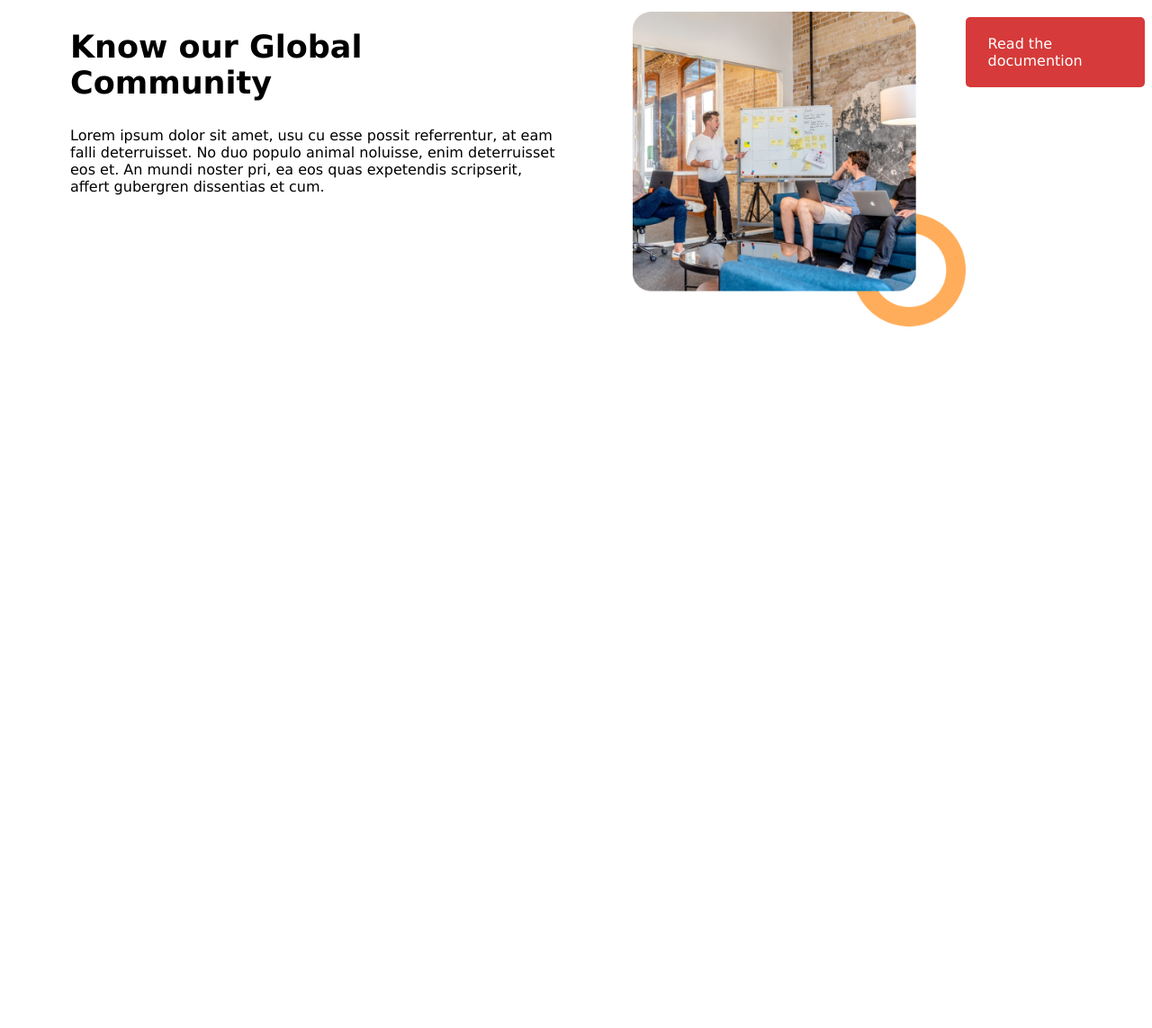
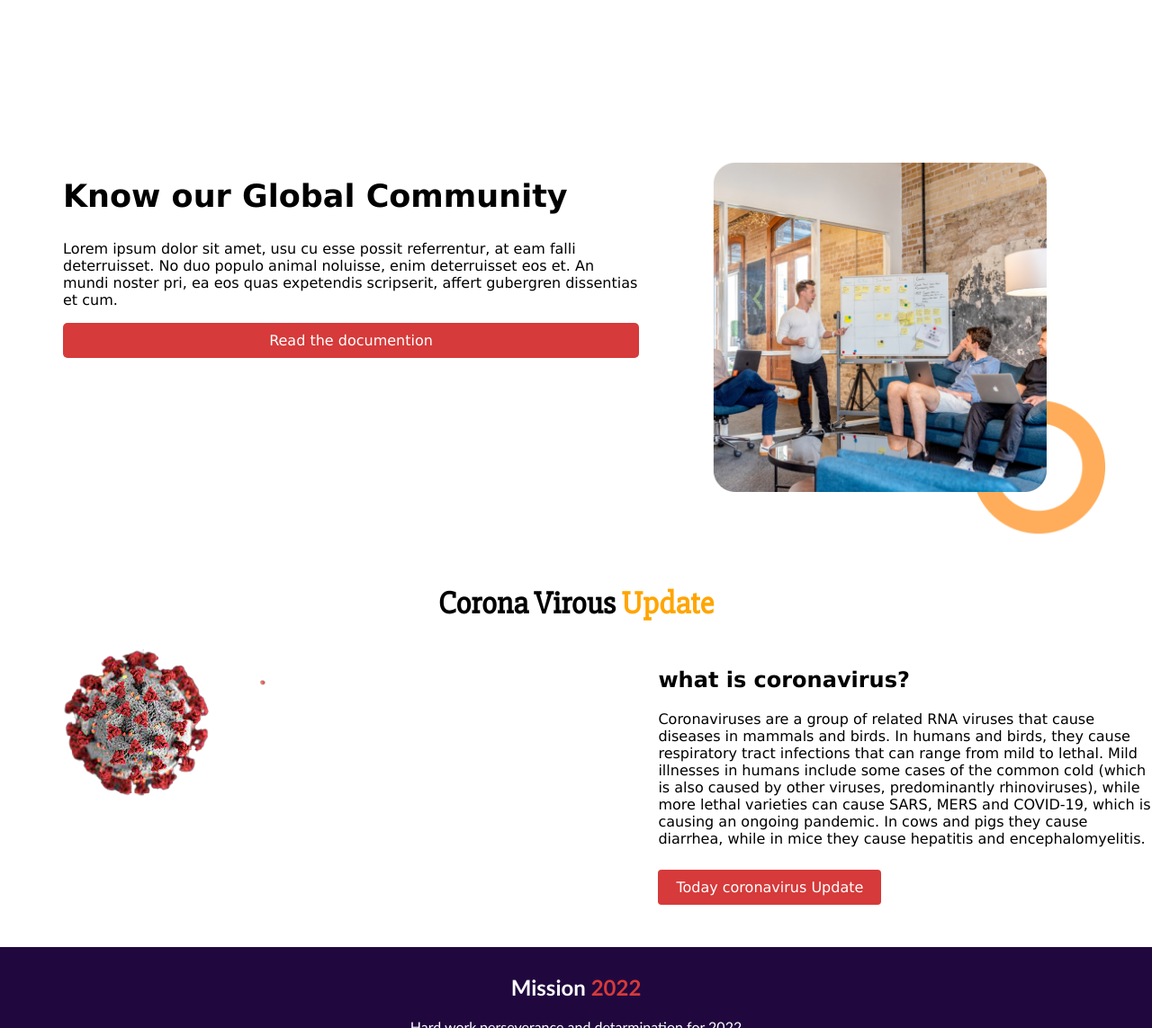
Before and after one commit to tanimahmed71/mission-2021, a plain HTML site: page index.html in a window 1280 px wide. Shown: the part 1657-2800 px from the top of the page at 90% size. Before the commit the page ends 2052 px from the top, so only its background shows below. Drawn offline with Linux system fonts and the light colour scheme.

Commit message:
pre final

```diff
--- a/index.html
+++ b/index.html
@@ -15,10 +15,10 @@
     <div class="display-side-by-side">
        <div class="first-sec-div-1">
             <div id="border-color"><h1 class="google-font-design">Stay Focused on <span class="span-color">Mission 2022</span></h1></div>
-            <p>My name is tanim ahmed.I learn a wev developer with jhankar guru.My linkedin profil here.</p>
-
-           <div> <a  class="link-botton-design"        target="-blank" href="https://www.linkedin.com/in/tanim-ahmed-9526b920b/">EXPLORE NOW</a> <br>
-           </div>
+            <p>My name is tanim ahmed.I learn a wev developer with jhankar guru.My linkedin profil here.</p><br>
+            <div>
+                <a class="first-link-botton-design" target="-blank" href="https://www.linkedin.com/in/tanim-ahmed-9526b920b/">Explore now</a>
+            </div> <br>
            <div><p>Scroll down to explore more  about us</p>
            </div>
 
@@ -50,7 +50,7 @@
 
             </div>
     </section>
-<section>
+<section class="section-3">
     <div class="sec-3-div-1">
           <div>
           <img class="section-3-img" src="images/pictures/shape-11.jpg" alt="">
@@ -71,14 +71,33 @@
         falli deterruisset. No duo populo animal noluisse, enim deterruisset
         eos et. An mundi noster pri, ea eos quas expetendis scripserit, affert
         gubergren dissentias et cum.</p>
+        <div><p class="link-botton-design-1-or-2">Read the documention</p></div>
     </div>
 
     <div class="sec-4-div-2"> <img id="photo-weith" src="images/pictures/shape-12.png" alt="">
      </div>
-     <div><p class="link-botton-design-1-or-2">Read the documention</p></div>
+
 </section>
+<section class="section-5">
+     <div class="google-font-design"><h1 id="sec-5-h1" class="sec-3-font">Corona Virous <span class="span-color"> Update</span></h1>
+     </div>
+        <div class="sec-5">
+            <div class="sec-5-div-1"><img src="images/pictures/download-removebg-preview.png" alt=""></div>
+             <div class="sec-5-div-2">
+                 <h1>what is coronavirus?</h1>
+                 <p>Coronaviruses are a group of related RNA viruses that cause diseases in mammals and birds. In humans and birds, they cause respiratory tract infections that can range from mild to lethal. Mild illnesses in humans include some cases of the common cold (which is also caused by other viruses, predominantly rhinoviruses), while more lethal varieties can cause SARS, MERS and COVID-19, which is causing an ongoing pandemic. In cows and pigs they cause diarrhea, while in mice they cause hepatitis and encephalomyelitis.</p><br>
+                 <a  class="first-link-botton-design" target="-blank" href="https://www.worldometers.info/coronavirus/">Today coronavirus Update</a><br><br><br><br>
+             </div>
+      </div>
 
 
 
+</section>
+<section>
+      <div class="section-6-div-1"><h1> Mission <span class="section-6-span"> 2022</span></h1>
+        <p>Hard work,perseverance and detarmination for 2022</p><br>
+    </div>
+</section>
+
 </body>
 </html>
--- a/style.css
+++ b/style.css
@@ -1,5 +1,6 @@
 body{
    font-family: Verdana, Geneva, Tahoma, sans-serif;
+   margin: 0%;
 }
 .display-side-by-side{
     display: flex;
@@ -16,8 +17,14 @@ body{
    padding-right: 50px;
    margin-left: 96px;
    padding-left: 20px;
+}
+#border-color {
+    border-left: 5px solid;
+    border-image: linear-gradient( red ,orange);
+    border-image-slice: 1;
+}
 
-}
+
 .first-sec-div-2{
     width: 25%;
     padding-left: 20px;
@@ -33,29 +40,39 @@ body{
 .photo-adjust-display{
     width: 100%;
 }
-.link-botton-design{
+
+}
+.first-link-botton-design{
     text-decoration: none;
     background-color: rgb(214, 58, 58);
     color: white;
     padding: 3px 10px;
     border-radius: 3px;
-    size: 20px 40px 20px 40px;
+}
+.first-link-botton-design{
+    text-decoration: none;
+    background-color:rgb(214, 58, 58);
+    color: white;
+    padding: 10px 20px;
+    border-radius: 4px;
 }
 .link-botton-design-1-or-2{
    background-color: rgb(214, 58, 58);
    border-radius: 5px;
    color: white;
-   padding: 20px 25px 20px 25px;
-}
+   padding: 10px;
+   text-align: center;
 
 
+}
+.section-2{
+        margin-top: 2px;}
 .sec-2-h1{
     text-align: center;
    font-size: xx-large;
 }
 .section-2-div-1{
     display: flex;
-
 }
 .box-shadow-1{
     padding:20px 20px 20px 20px;
@@ -95,6 +112,7 @@ body{
 }
 .section-4{
     display: flex;
+    margin-top: 120px;
 
 }
 .sec-4-div-1{
@@ -110,3 +128,32 @@ body{
 #photo-weith{
     width: 100%;
 }
+#sec-5-h1{
+    text-align: center;
+}
+
+
+.sec-5{
+    display: flex;
+    margin-top: 30px;
+}
+.sec-5-div-1{
+  width: 60%;
+}
+.sec-5-div-2{
+    width: 45%;
+}
+.section-6{
+
+}
+.section-6-div-1{
+   font-family: 'Gill Sans', 'Gill Sans MT', Calibri, 'Trebuchet MS', sans-serif;
+    text-align: center;
+    margin: 0%;
+    background: rgb(32, 8, 63);
+    padding-top: 10px;
+    color: white;
+}
+.section-6-span{
+
+color: rgb(214, 58, 58);}
```
Also changed, not shown: images/pictures/download-removebg-preview.png (added).
